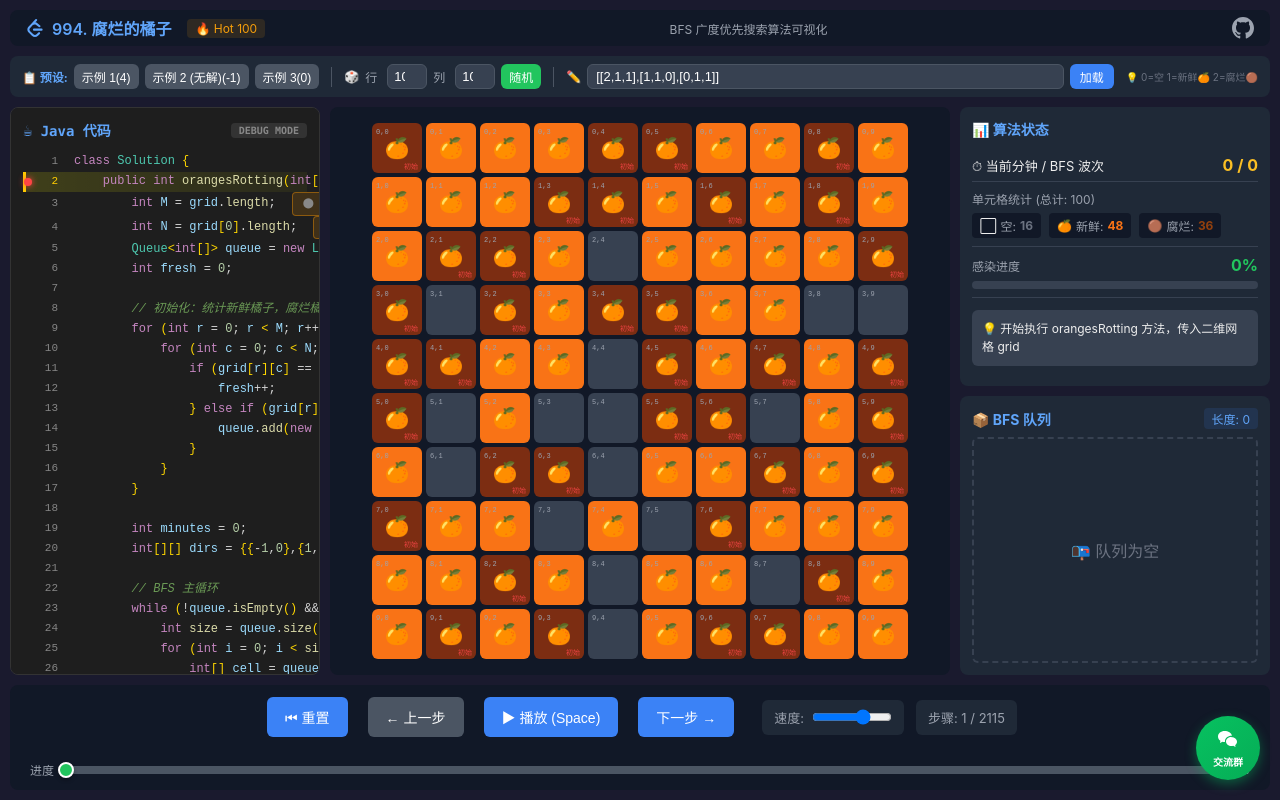
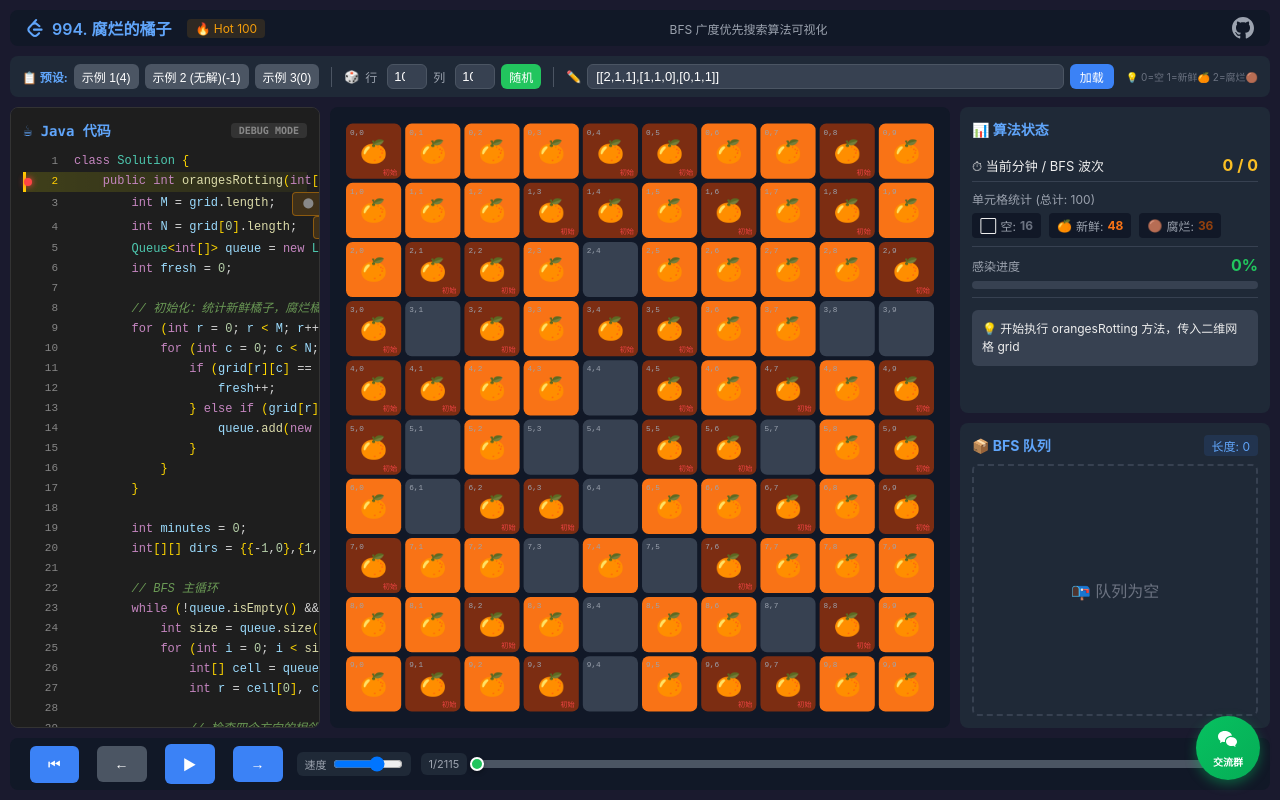
Before and after one commit to fuck-algorithm/leetcode-994-rotting-oranges, a React (Vite) app: page / in a window 1280 px wide. Built offline with nearby package versions, Linux system fonts and the light colour scheme.

Commit message:
refactor(ui): merge controls buttons and progress bar into single row

```diff
--- a/src/components/Controls.tsx
+++ b/src/components/Controls.tsx
@@ -115,43 +115,34 @@ export function Controls({
     <div style={{
       display: 'flex',
       alignItems: 'center',
-      gap: '12px',
+      gap: '10px',
       flexWrap: 'wrap',
-      justifyContent: 'center',
       background: '#111827',
-      padding: '12px 20px',
+      padding: '6px 16px',
       borderRadius: '8px',
     }}>
-      <button style={getBtnStyle('reset', false)} onClick={onReset}>
-        ⏮ 重置
-      </button>
+      <button style={getBtnStyle('reset', false)} onClick={onReset}>⏮</button>
 
       <button
         style={getBtnStyle('prev', !canGoPrev)}
         onClick={onPrev}
         disabled={!canGoPrev}
         title="快捷键: ←"
-      >
-        ← 上一步
-      </button>
+      >←</button>
 
       {isPlaying ? (
         <button
           style={getBtnStyle('playPause', false)}
           onClick={onPause}
           title="快捷键: Space"
-        >
-          ⏸ 暂停 (Space)
-        </button>
+        >⏸</button>
       ) : (
         <button
           style={getBtnStyle('playPause', !canGoNext)}
           onClick={onPlay}
           disabled={!canGoNext}
           title="快捷键: Space"
-        >
-          ▶ 播放 (Space)
-        </button>
+        >▶</button>
       )}
 
       <button
@@ -159,20 +150,18 @@ export function Controls({
         onClick={onNext}
         disabled={!canGoNext}
         title="快捷键: →"
-      >
-        下一步 →
-      </button>
+      >→</button>
 
+      {/* 速度控制 */}
       <div style={{
         display: 'flex',
         alignItems: 'center',
-        gap: '8px',
-        marginLeft: '12px',
-        padding: '8px 12px',
+        gap: '6px',
+        padding: '4px 8px',
         background: '#1f2937',
         borderRadius: '6px',
       }}>
-        <span style={{ fontSize: '13px', color: '#9ca3af' }}>速度:</span>
+        <span style={{ fontSize: '11px', color: '#9ca3af' }}>速度</span>
         <input
           type="range"
           min="200"
@@ -180,29 +169,30 @@ export function Controls({
           step="100"
           value={2200 - playbackSpeed}
           onChange={e => onSpeedChange(2200 - Number(e.target.value))}
-          style={{ width: '80px' }}
+          style={{ width: '70px' }}
         />
       </div>
 
+      {/* 步骤计数 */}
       <span style={{
         color: '#9ca3af',
-        fontSize: '13px',
-        padding: '8px 12px',
+        fontSize: '11px',
+        padding: '4px 8px',
         background: '#1f2937',
         borderRadius: '6px',
+        whiteSpace: 'nowrap',
       }}>
-        步骤: {currentStep + 1} / {totalSteps}
+        {currentStep + 1}/{totalSteps}
       </span>
 
-      {/* 进度条 */}
+      {/* 进度条 — 占满剩余空间，与按钮同一行 */}
       <div style={{
-        width: '100%',
-        marginTop: '12px',
+        flex: 1,
+        minWidth: '120px',
         display: 'flex',
         alignItems: 'center',
-        gap: '12px',
+        gap: '8px',
       }}>
-        <span style={{ color: '#9ca3af', fontSize: '12px', whiteSpace: 'nowrap' }}>进度</span>
         <div style={{
           flex: 1,
           position: 'relative',
@@ -219,7 +209,6 @@ export function Controls({
             onStepChange(Math.max(0, Math.min(totalSteps - 1, newStep)));
           }}
         >
-          {/* 已播放部分 - 绿色 */}
           <div style={{
             position: 'absolute',
             left: 0,
@@ -230,7 +219,6 @@ export function Controls({
             borderRadius: '4px',
             transition: 'width 0.1s ease',
           }} />
-          {/* 拖动手柄 */}
           <input
             type="range"
             min={0}
@@ -249,14 +237,13 @@ export function Controls({
               margin: 0,
             }}
           />
-          {/* 可见的拖动圆点 */}
           <div style={{
             position: 'absolute',
             top: '50%',
             left: `${totalSteps > 1 ? (currentStep / (totalSteps - 1)) * 100 : 0}%`,
             transform: 'translate(-50%, -50%)',
-            width: '16px',
-            height: '16px',
+            width: '14px',
+            height: '14px',
             background: '#22c55e',
             borderRadius: '50%',
             border: '2px solid white',
@@ -264,7 +251,7 @@ export function Controls({
             pointerEvents: 'none',
           }} />
         </div>
-        <span style={{ color: '#9ca3af', fontSize: '12px', whiteSpace: 'nowrap' }}>
+        <span style={{ color: '#9ca3af', fontSize: '11px', whiteSpace: 'nowrap' }}>
           {Math.round(totalSteps > 1 ? (currentStep / (totalSteps - 1)) * 100 : 0)}%
         </span>
       </div>
```
